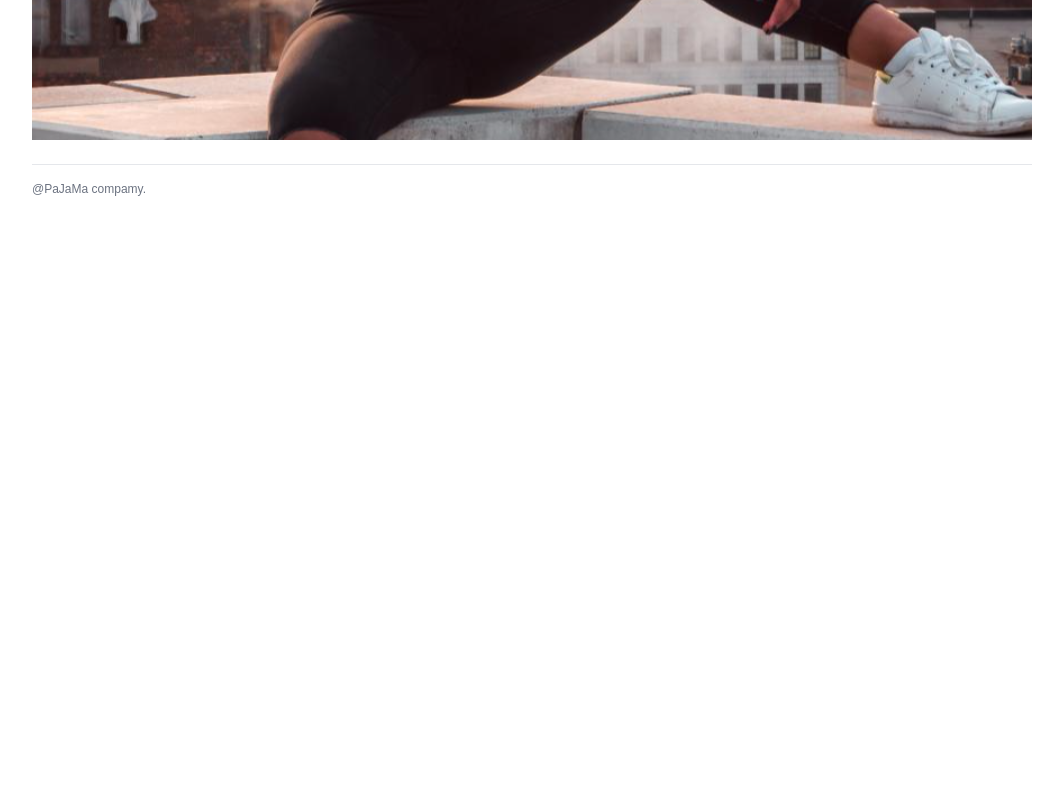
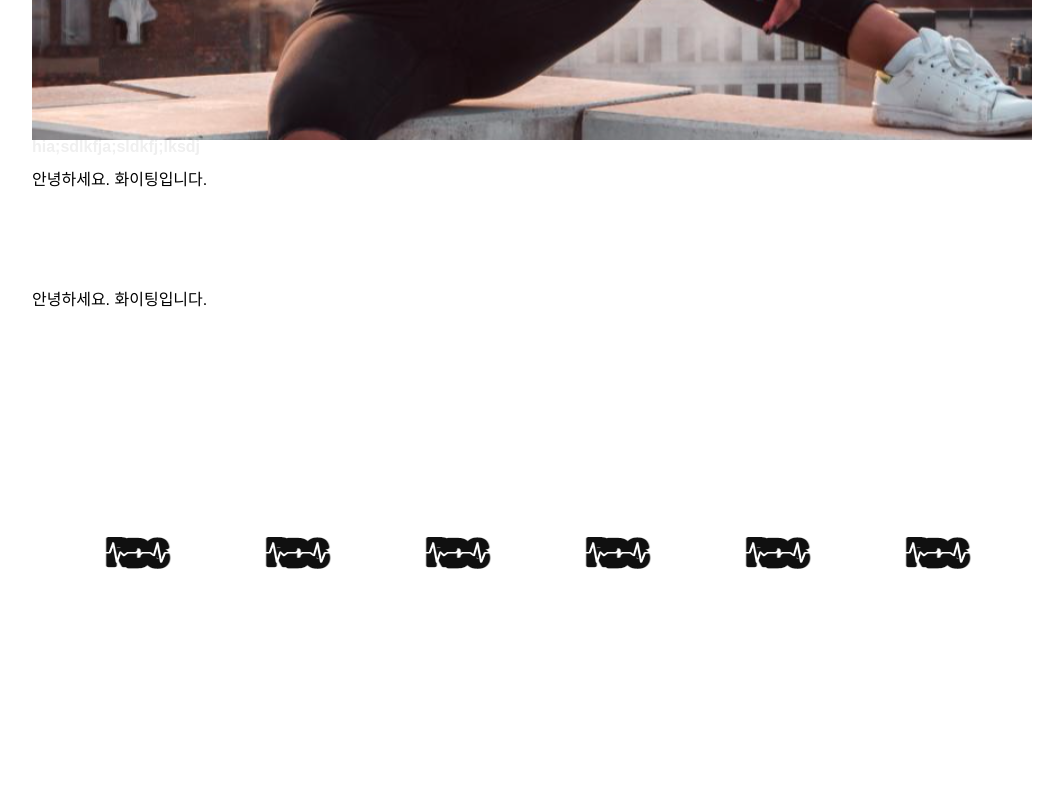
Before and after one commit to BACKHAERANI/project-pajama-react, a React (Create React App) app: page / in a window 1280 px wide. Shown: the part 1120-1920 px from the top of the page, without its empty margins (108-1171 px from the left). Before the commit the page ends 1345 px from the top, so only its background shows below. Built offline with nearby package versions, Linux system fonts and the light colour scheme; no server answers; a web font is replaced by a local one; what axios-hooks would draw is missing.

Commit message:
mainPage 수정//tailwind 추가 적용

```diff
--- a/src/Pages/main/PageMain.jsx
+++ b/src/Pages/main/PageMain.jsx
@@ -1,7 +1,72 @@
 function PageMain() {
   return (
     <div>
-      <img className="py-1 mx-auto " src="img/mainPhoto.png" alt="main"></img>
+      <img className=" py-1 mx-auto " src="img/mainPhoto.png" alt="main"></img>
+      <h1 className="font-bold animate-fade-in-down">
+        hia;sdlkfja;sldkfj;lksdj
+      </h1>
+      <div>
+        <h1>안녕하세요. 화이팅입니다.</h1>
+      </div>
+      <br />
+      <br />
+      <br />
+      <br />
+      <div
+        aos-init
+        aos-animate
+        href="#0"
+        data-aos="fade-down"
+        data-aos-anchor="[data-aos-id-featbl]"
+        data-aos-delay="200"
+      >
+        <h1>안녕하세요. 화이팅입니다.</h1>
+      </div>
+      <br />
+      <br />
+      <br />
+      <br />
+      <br />
+      <br />
+      <br />
+      <br />
+      <br />
+      <div className="mainSkill pb-16 relative overflow-hidden">
+        <div className="flex flex-row mb-10 absolute animate-slider">
+          <img className="h-full mx-10" src="img/logo.png" alt="html logo" />
+          <img className="h-full mx-10" src="img/logo.png" alt="html logo" />
+          <img className="h-full mx-10" src="img/logo.png" alt="html logo" />
+          <img className="h-full mx-10" src="img/logo.png" alt="html logo" />
+          <img className="h-full mx-10" src="img/logo.png" alt="html logo" />
+          <img className="h-full mx-10" src="img/logo.png" alt="html logo" />
+          <img className="h-full mx-10" src="img/logo.png" alt="html logo" />
+          <img className="h-full mx-10" src="img/logo.png" alt="html logo" />
+          <img className="h-full mx-10" src="img/logo.png" alt="html logo" />
+          <img className="h-full mx-10" src="img/logo.png" alt="html logo" />
+          <img className="h-full mx-10" src="img/logo.png" alt="html logo" />
+        </div>
+      </div>
+      <br />
+      <br />
+      <br />
+      <br />
+      <br />
+      <br />
+      <br />
+      <br />
+      <br />
+      <br />
+      <br />
+      <br />
+      <br />
+      <br />
+      <br />
+      <br />
+      <br />
+      <div className="h-full bg-blue-500 animate-fadeIn">
+        <h1>안녕</h1>
+        <img src="img/mainPhoto.png" alt="main"></img>
+      </div>
     </div>
   );
 }
--- a/tailwind.config.js
+++ b/tailwind.config.js
@@ -2,6 +2,35 @@ module.exports = {
   content: ['./src/**/*.{js,jsx,ts,tsx}'],
   theme: {
     extend: {
+      keyframes: {
+        slider: {
+          '0%': {
+            transform: 'translateX(0px)',
+          },
+          '100%': {
+            transform: 'translateX(-1000px)',
+          },
+        },
+        fadeIn: {
+          '0%': { opacity: 0 },
+          '100%': { opacity: 1 },
+        },
+        'fade-in-down': {
+          '0%': {
+            opacity: '0',
+            transform: 'translateY(-10px)',
+          },
+          '100%': {
+            opacity: '1',
+            transform: 'translateY(0)',
+          },
+        },
+      },
+      animation: {
+        'fade-in-down': 'fade-in-down 1s infinite',
+        fadeIn: 'fadeIn 2s ease-in forwards',
+        slider: 'slider 10s linear infinite',
+      },
       flexBasis: {
         '1/10': '10%',
         '2/10': '20%',
@@ -21,5 +50,8 @@ module.exports = {
       },
     },
   },
+  variants: {
+    animation: ['responsive', 'motion-safe', 'motion-reduce'],
+  },
   plugins: [],
 };
```
